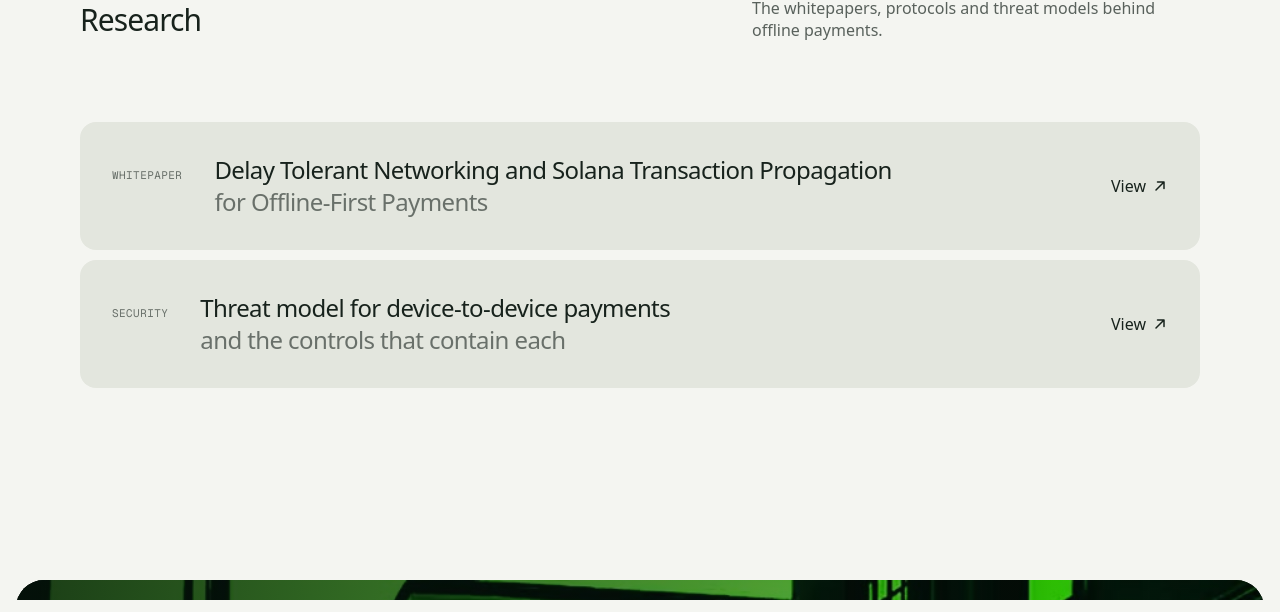
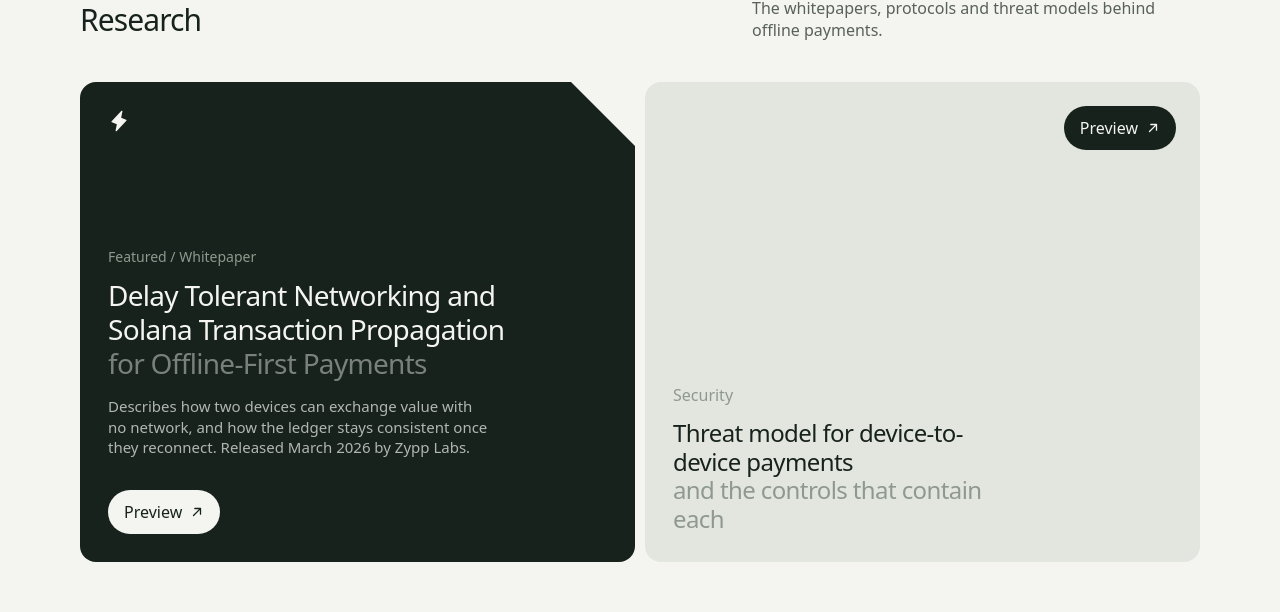
Before and after one commit to zypp-labs/website, a Next.js app: page /research in a window 1280 px wide. Shown: the part 200-812 px from the top of the page. Built offline with nearby package versions, Linux system fonts and the light colour scheme; no server answers; a web font is replaced by a local one.

Commit message:
fix: recode research page to match section ui

```diff
--- a/app/research/page.tsx
+++ b/app/research/page.tsx
@@ -1,38 +1,119 @@
+"use client";
+
 import { Metadata } from "next";
 import { getMetadata } from "@/lib/seo";
 import Footer from "@/components/sections/Footer";
 import Link from "next/link";
-import { ArrowUpRight } from "@phosphor-icons/react/dist/ssr";
+import {
+  ArrowUpRight,
+  Lightning,
+  MagnifyingGlass,
+} from "@phosphor-icons/react";
 
-export const metadata: Metadata = getMetadata({
-  title: "Research",
-  description: "Research and whitepapers from Zypp Labs on offline-capable payments.",
-  path: "/research",
-});
+type ReportType = "Whitepaper" | "Protocol" | "Security";
 
 type Report = {
-  type: string;
+  type: ReportType;
   title: string;
-  subtitle: string;
+  line: string;
+  summary: string;
   href: string;
+  featured?: boolean;
 };
 
-const reports: Report[] = [
+const REPORTS: Report[] = [
   {
     type: "Whitepaper",
     title: "Delay Tolerant Networking and Solana Transaction Propagation",
-    subtitle: "for Offline-First Payments",
+    line: "for Offline-First Payments",
+    summary:
+      "Describes how two devices can exchange value with no network, and how the ledger stays consistent once they reconnect. Released March 2026 by Zypp Labs.",
     href: "https://drive.google.com/file/d/1USGGqEICwqUAfm-by6JwF4vrbQPbVdvU/view",
+    featured: true,
   },
   {
     type: "Security",
     title: "Threat model for device-to-device payments",
-    subtitle: "and the controls that contain each",
+    line: "and the controls that contain each",
+    summary: "Maps the attacks that matter when no server is watching, and the on-device controls that contain each one.",
     href: "#",
+    featured: true,
   },
 ];
 
+const pad = (n: number) => String(n).padStart(2, "0");
+
+function Pill({ children, tone }: { children: string; tone: "dark" | "light" }) {
+  return (
+    <span
+      aria-hidden="true"
+      className={`text-md inline-flex items-center gap-2 rounded-full px-4 py-2.5 transition-colors duration-300 group-hover:bg-accent group-hover:text-night ${
+        tone === "dark" ? "bg-ink text-paper" : "bg-paper text-ink"
+      }`}
+    >
+      {children}
+      <ArrowUpRight size={14} weight="bold" />
+    </span>
+  );
+}
+
+function FeaturedLead({ report }: { report: Report }) {
+  return (
+    <article
+      className="group relative flex min-h-[26rem] flex-col rounded-2xl bg-ink p-6 text-paper [clip-path:polygon(0_0,calc(100%-4rem)_0,100%_4rem,100%_100%,0_100%)] sm:min-h-[30rem] sm:p-7"
+    >
+      <Lightning aria-hidden="true" size={22} weight="fill" />
+
+      <div className="mt-auto">
+        <p className="text-sm text-fog">
+          Featured / {report.type}
+        </p>
+        <h3 className="mt-3 max-w-[25rem] text-2xl leading-[1.2] tracking-tight sm:text-[1.75rem]">
+          <Link
+            href={report.href}
+            className="after:absolute after:inset-0 after:content-[''] focus-visible:outline-offset-[-3px]"
+          >
+            {report.title}
+          </Link>
+          <span className="block text-paper/45">{report.line}</span>
+        </h3>
+        <p className="mt-4 max-w-[24rem] text-[0.9375rem] leading-snug text-paper/70">
+          {report.summary}
+        </p>
+        <div className="mt-8">
+          <Pill tone="light">Preview</Pill>
+        </div>
+      </div>
+    </article>
+  );
+}
+
+function FeaturedSecondary({ report }: { report: Report }) {
+  return (
+    <article className="group relative flex min-h-[20rem] flex-col rounded-2xl bg-mist p-6 sm:min-h-[30rem] sm:p-7">
+      <span className="absolute right-5 top-5 sm:right-6 sm:top-6">
+        <Pill tone="dark">Preview</Pill>
+      </span>
+
+      <div className="mt-auto">
+        <p className="text-md text-fog">{report.type}</p>
+        <h3 className="mt-3 max-w-[20rem] text-2xl leading-[1.2] tracking-tight">
+          <Link
+            href={report.href}
+            className="after:absolute after:inset-0 after:content-[''] focus-visible:outline-offset-[-3px]"
+          >
+            {report.title}
+          </Link>
+          <span className="block text-fog">{report.line}</span>
+        </h3>
+      </div>
+    </article>
+  );
+}
+
 export default function ResearchPage() {
+  const featured = REPORTS.filter((r) => r.featured).slice(0, 2);
+
   return (
     <>
       <Link
@@ -43,48 +124,62 @@
       </Link>
       <main id="main" className="flex-1 bg-paper text-ink">
         <div className="mx-auto max-w-screen px-6 py-28 sm:px-20 sm:py-36 lg:py-44">
-          <div className="flex flex-col gap-4 border-t border-ink/35 pt-5 sm:flex-row sm:items-start sm:justify-between">
-            <h1 className="text-[1.875rem] font-normal tracking-[-0.03em]">
+          <div className="mb-10 flex flex-col gap-4 border-t border-ink/35 pt-5 sm:flex-row sm:items-start sm:justify-between">
+            <p className="text-[1.875rem] font-normal tracking-[-0.03em]">
               Research
-            </h1>
+            </p>
             <p className="max-w-[28rem] text-md leading-snug text-ink/70">
               The whitepapers, protocols and threat models behind offline
               payments.
             </p>
           </div>
 
-          <div className="mt-14 space-y-2.5 sm:mt-20">
-            {reports.map((report, index) => (
-              <article
-                key={`${report.title}-${index}`}
-                className="group relative rounded-2xl bg-mist transition-colors hover:bg-ink hover:text-paper"
+          {featured.length > 0 && (
+            <div
+              className={`grid gap-2.5 ${
+                featured.length > 1 ? "lg:grid-cols-2" : ""
+              }`}
+            >
+              <FeaturedLead report={featured[0]} />
+              {featured[1] && <FeaturedSecondary report={featured[1]} />}
+            </div>
+          )}
+
+          <div className="mt-16 sm:mt-20">
+            <p className="text-md mb-3 text-ink/70">
+              All papers
+            </p>
+
+            <ul className="border-b border-ink/35">
+              {REPORTS.map((r, i) => (
+                <li
+                  key={`${r.title}-${r.line}`}
+                  className="border-t border-ink/35"
                 >
                   <Link
-                  href={report.href}
-                  className="flex flex-col gap-4 p-6 sm:flex-row sm:items-center sm:justify-between sm:p-8"
+                    href={r.href}
+                    className="px-3 group grid gap-1 py-3.5 transition-colors hover:bg-ink/[0.04] sm:grid-cols-12 sm:items-center sm:gap-x-8"
                   >
-                  <div className="flex flex-col gap-2 sm:flex-row sm:items-baseline sm:gap-8">
-                    <span className="mono-label text-[0.6875rem] uppercase tracking-[0.04em] text-ink/60 transition-colors group-hover:text-paper/60">
-                      {report.type}
+                    <span className="mono-label text-[0.6875rem] text-ink/60 sm:col-span-1">
+                      {pad(i + 1)}.
                     </span>
-                    <h2 className="text-xl tracking-tight sm:text-2xl">
-                      {report.title}
-                      <span className="block text-ink/60 transition-colors group-hover:text-paper/60">
-                        {report.subtitle}
+                    <span className="text-ink/60 sm:col-span-2">{r.type}</span>
+                    <span className="sm:col-span-7">
+                      {r.title} {r.line}
                     </span>
-                    </h2>
-                  </div>
-                  <span className="inline-flex items-center gap-1.5 text-md">
-                    View
+                    <span className="mt-1 inline-flex items-center gap-1.5 sm:col-span-2 sm:mt-0 sm:justify-end">
+                      Preview
                       <ArrowUpRight
-                      size={16}
+                        aria-hidden="true"
+                        size={14}
                         weight="bold"
-                      className="transition-transform group-hover:-translate-y-0.5 group-hover:translate-x-0.5"
+                        className="transition-transform group-hover:-translate-y-0.5 group-hover:translate-x-0.5 motion-reduce:transition-none"
                       />
                     </span>
                   </Link>
-              </article>
+                </li>
               ))}
+            </ul>
           </div>
         </div>
       </main>
```
Lines whose indentation alone changed are shown as unchanged.
